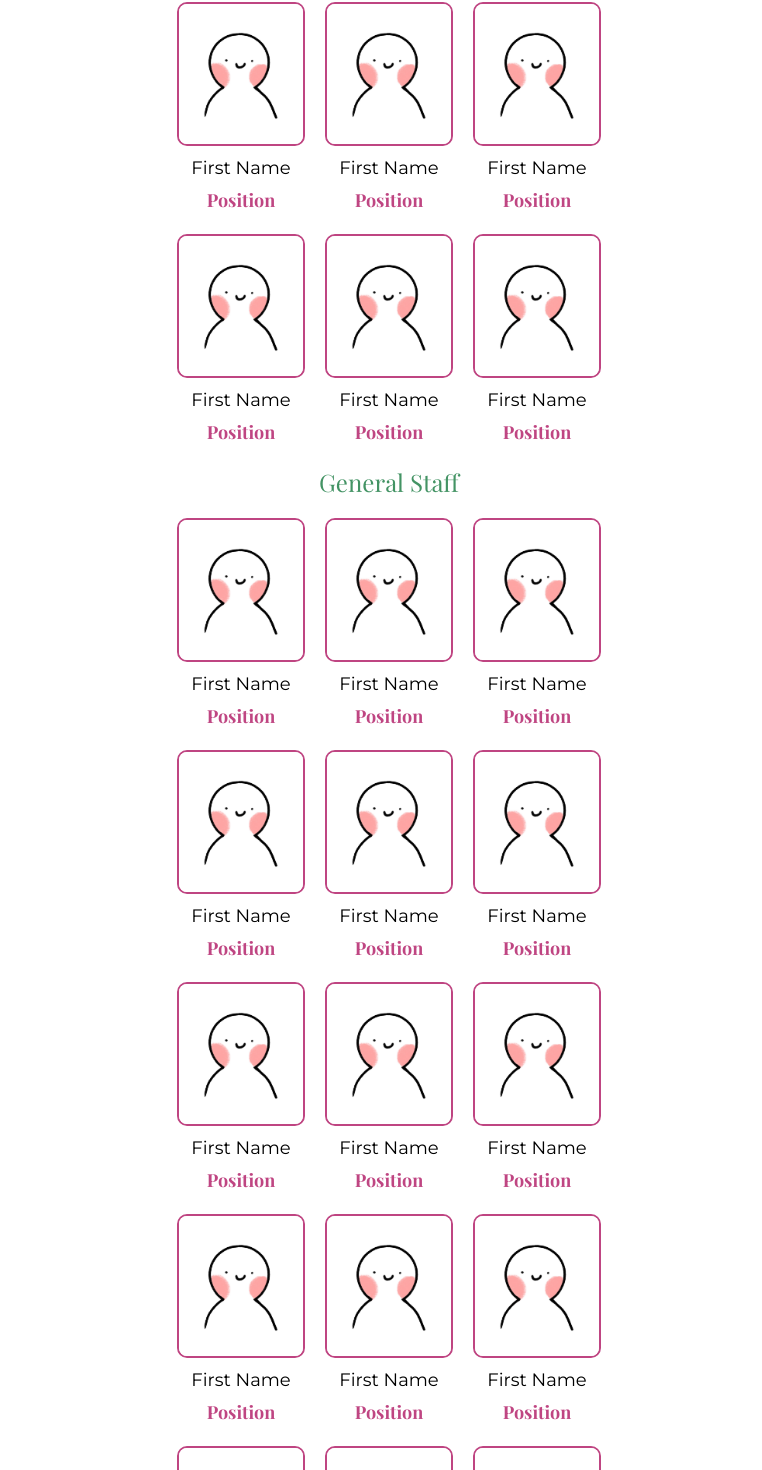
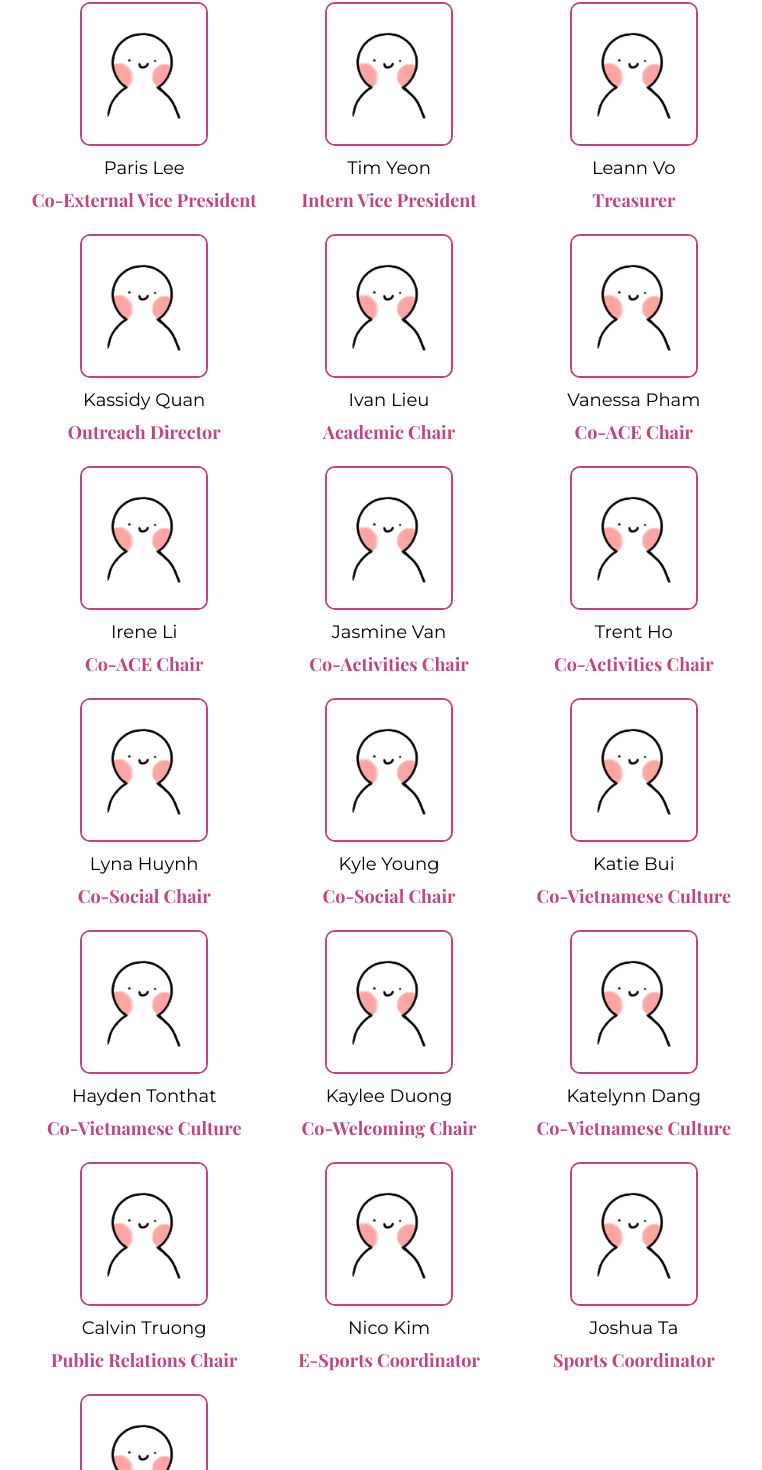
Before and after one commit to acm-ucr/vsa-website, a Next.js app: page /staff in a window 1280 px wide. Shown: the part 549-2019 px from the top of the page, without its empty margins (251-1013 px from the left). Built offline with nearby package versions, Linux system fonts and the light colour scheme.

Commit message:
Filling out Executive Staff Data

```diff
--- a/src/data/Staff/ExecutiveStaff.ts
+++ b/src/data/Staff/ExecutiveStaff.ts
@@ -1,48 +1,113 @@
 import profile from "@/public/staff/staff_filler.jpg";
 export const ExecutiveStaff = [
   {
-    name: "First Name",
+    name: "Kyan Tran",
     image: profile,
-    position: "Position",
+    position: "Co-President",
   },
   {
-    name: "First Name",
+    name: "Emily Ho",
     image: profile,
-    position: "Position",
+    position: "Co-President",
   },
   {
-    name: "First Name",
+    name: "Derek Nguyen",
     image: profile,
-    position: "Position",
+    position: "Co-External Vice President",
   },
   {
-    name: "First Name",
+    name: "Paris Lee",
     image: profile,
-    position: "Position",
+    position: "Co-External Vice President",
   },
   {
-    name: "First Name",
+    name: "Tim Yeon",
     image: profile,
-    position: "Position",
+    position: "Intern Vice President",
   },
   {
-    name: "First Name",
+    name: "Leann Vo",
     image: profile,
-    position: "Position",
+    position: "Treasurer",
   },
   {
-    name: "First Name",
+    name: "Kassidy Quan",
     image: profile,
-    position: "Position",
+    position: "Outreach Director",
   },
   {
-    name: "First Name",
+    name: "Ivan Lieu",
     image: profile,
-    position: "Position",
+    position: "Academic Chair",
   },
   {
-    name: "First Name",
+    name: "Vanessa Pham",
     image: profile,
-    position: "Position",
+    position: "Co-ACE Chair",
+  },
+  {
+    name: "Irene Li",
+    image: profile,
+    position: "Co-ACE Chair",
+  },
+  {
+    name: "Jasmine Van",
+    image: profile,
+    position: "Co-Activities Chair",
+  },
+  {
+    name: "Trent Ho",
+    image: profile,
+    position: "Co-Activities Chair",
+  },
+  {
+    name: "Lyna Huynh",
+    image: profile,
+    position: "Co-Social Chair",
+  },
+  {
+    name: "Kyle Young",
+    image: profile,
+    position: "Co-Social Chair",
+  },
+  {
+    name: "Katie Bui",
+    image: profile,
+    position: "Co-Vietnamese Culture",
+  },
+  {
+    name: "Hayden Tonthat",
+    image: profile,
+    position: "Co-Vietnamese Culture",
+  },
+  {
+    name: "Kaylee Duong",
+    image: profile,
+    position: "Co-Welcoming Chair",
+  },
+  {
+    name: "Katelynn Dang",
+    image: profile,
+    position: "Co-Vietnamese Culture",
+  },
+  {
+    name: "Calvin Truong",
+    image: profile,
+    position: "Public Relations Chair",
+  },
+  {
+    name: "Nico Kim",
+    image: profile,
+    position: "E-Sports Coordinator",
+  },
+  {
+    name: "Joshua Ta",
+    image: profile,
+    position: "Sports Coordinator",
+  },
+  {
+    name: "Lauren Widjajawiguna",
+    image: profile,
+    position: "Intern-Chair",
   },
 ];
```
